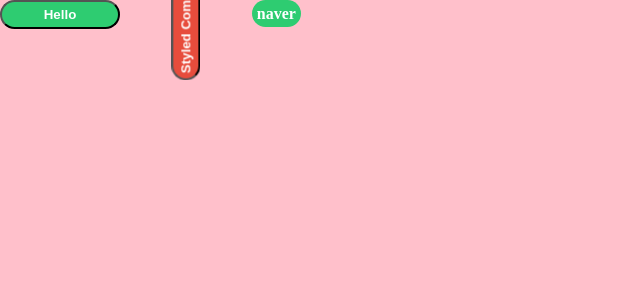
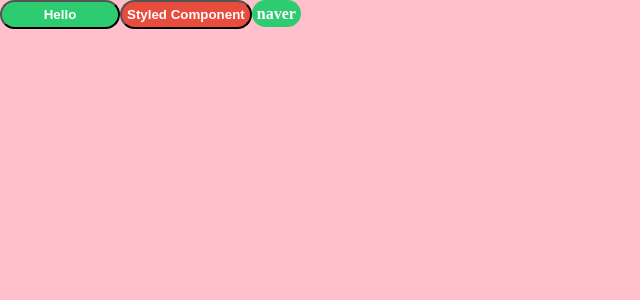
Before and after one commit to azxca1731/styled-components-example, a React (Create React App) app: page / in a window 1280 px wide. Shown: the top 300 px of the page, without its empty margins (0-640 px from the left). Built offline with nearby package versions, Linux system fonts and the light colour scheme.

Commit message:
props to style

```diff
--- a/src/App.js
+++ b/src/App.js
@@ -14,7 +14,9 @@
       <React.Fragment>
         <Container>
           <Button>Hello</Button>
-          <Button danger>Styled Component</Button>
+          <Button danger rotationTime={0.1}>
+            Styled Component
+          </Button>
           <Anchor href="https://www.naver.com">naver</Anchor>
         </Container>
         <GlobalStyle />
@@ -45,7 +47,7 @@
   ${props => {
     if (props.danger) {
       return css`
-        animation: ${rotation} 2s linear infinite;
+        animation: ${rotation} ${props.rotationTime}s linear infinite;
       `;
     }
   }}
```
